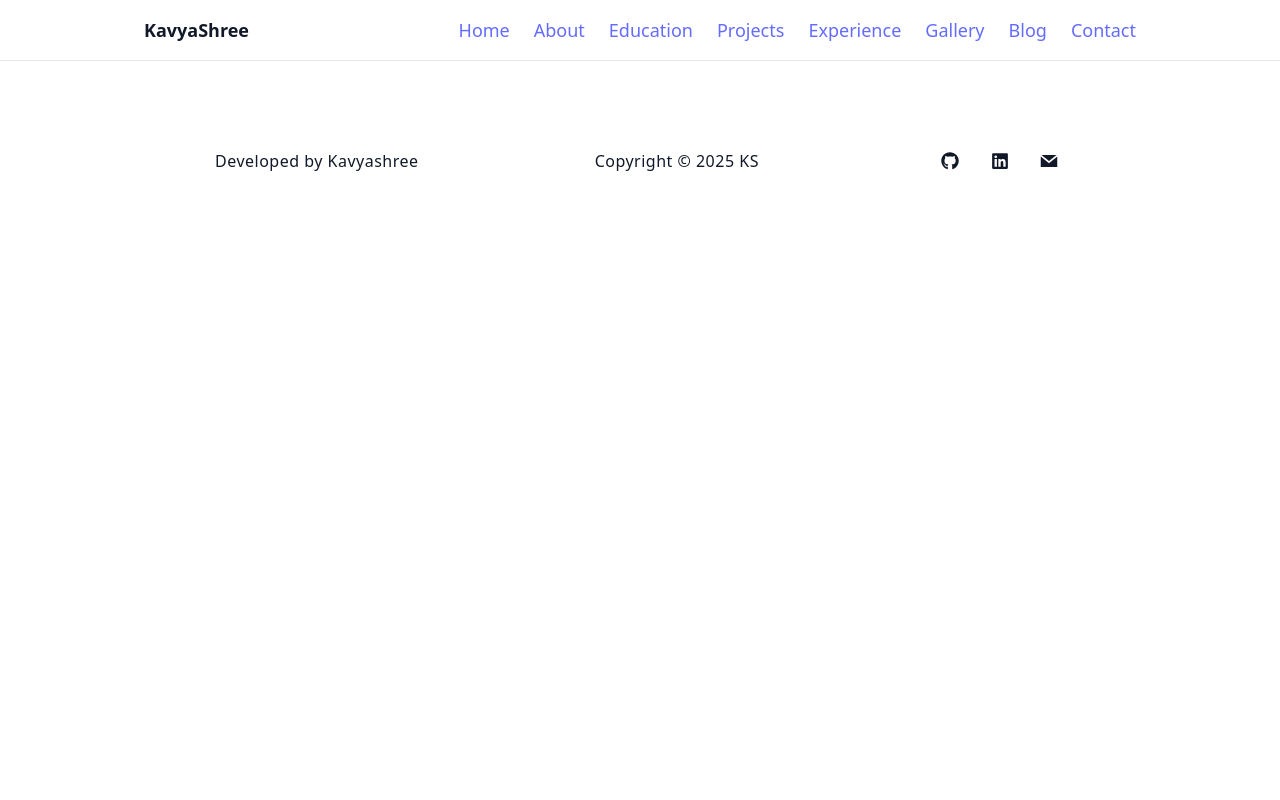
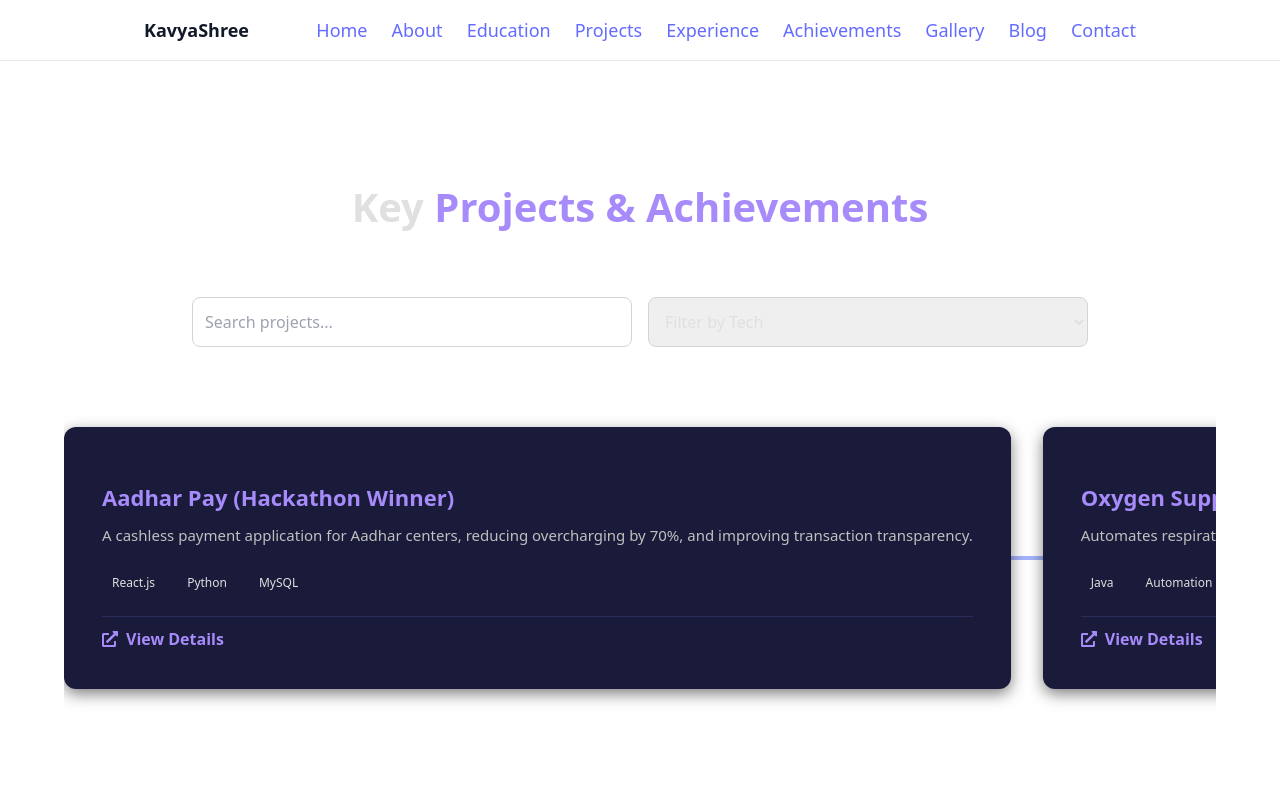
Before and after one commit to kavya64102/Portfolio, a React (Vite) app: page /Portfolio/projects in a window 1280 px wide. Shown: the top 800 px of the page. Built offline with nearby package versions, Linux system fonts and the light colour scheme.

Commit message:
Added filter,search, refreshing issue, added achievements page

```diff
--- a/src/App.tsx
+++ b/src/App.tsx
@@ -15,10 +15,11 @@ import Experience from "./pages/Experience";
 import Blog from "./pages/Blog";
 import BlogDetails from "./pages/BlogDetails";
 import Gallery from "./pages/Gallery";
+import Achievements from "./pages/Achievements";
 
 const App: React.FC = () => {
   return (
-    <Router>
+    <Router basename="/Portfolio/">
       <div className="min-h-screen bg-white dark:bg-gray-900 text-gray-900 dark:text-gray-100">
         <Nav />
         <main className="mt-4">
@@ -29,6 +30,7 @@ const App: React.FC = () => {
             <Route path="/education" element={<Education />} />
             <Route path="/contact" element={<Contact />} />
             <Route path="/experience" element={<Experience />} />
+            <Route path="/achievements" element={<Achievements />} />
             <Route path="/blog" element={<Blog />} />
             <Route path="/blog/:id" element={<BlogDetails />} />
             <Route path="/gallery" element={<Gallery />} />
--- a/src/components/Nav.tsx
+++ b/src/components/Nav.tsx
@@ -5,12 +5,13 @@ const Nav: React.FC = () => (
   <nav className="w-full backdrop-blur-md bg-white/70 dark:bg-gray-900/60 border-b border-gray-200 dark:border-gray-800">
     <div className="max-w-5xl mx-auto flex items-center justify-between p-4">
       <div className="text-lg font-semibold">KavyaShree</div>
-      <div className="space-x-6 s text-lg hidden md:inline-flex" >
+      <div className="space-x-6 s text-lg hidden md:inline-flex " >
         <Link to="/">Home</Link>
         <Link to="/about">About</Link>
         <Link to="/education">Education</Link>
         <Link to="/projects">Projects</Link>
         <Link to="/experience">Experience</Link>
+        <Link to="/achievements">Achievements</Link>
         <Link to="/gallery">Gallery</Link>
         <Link to="/blog">Blog</Link>
         <Link to="/contact">Contact</Link>
--- a/src/components/TechFeed.tsx
+++ b/src/components/TechFeed.tsx
@@ -37,7 +37,7 @@ const TechFeed: React.FC = () => {
 
   return (
     <section style={styles.section}>
-      <h2 style={styles.heading}>Latest Tech Articles</h2>
+      <h2 style={styles.heading}>Latest <span className="highlight">Tech Articles</span></h2>
 
       <div style={styles.grid}>
         {articles.map((article) => (
@@ -75,6 +75,7 @@ const styles = {
     fontSize: "28px",
     fontWeight: 600,
     marginBottom: "20px",
+
   },
   grid: {
     display: "grid",
@@ -98,6 +99,7 @@ const styles = {
     fontSize: "20px",
     marginTop: "10px",
     fontWeight: 600,
+    color: "#a78bfa",
   },
   description: {
     fontSize: "14px",
--- /dev/null
+++ b/src/data/projectsData.ts
@@ -0,0 +1,35 @@
+export const projectsData = [
+  {
+    id: 1,
+    year: "2022",
+    name: "Aadhar Pay (Hackathon Winner)",
+    description:
+      "A cashless payment application for Aadhar centers, reducing overcharging by 70%, and improving transaction transparency.",
+    tech: ["React.js", "Python", "MySQL"],
+    achievements: [
+      "Reduced overcharging by 70%, improved transaction transparency for over 100 users.",
+      "Secured funding approval from the Ministry of Education's Innovation Cell.",
+    ],
+  },
+  {
+    id: 2,
+    year: "2021",
+    name: "Oxygen Supply Monitoring System",
+    description:
+      "Automates respiratory oxygen supply to patients, reducing oxygen wastage and improving efficiency.",
+    tech: ["Java", "Automation Logic", "IoT/Sensors"],
+    achievements: [
+      "Reduced oxygen wastage by 50%.",
+      "Awarded best idea among 100 teams.",
+    ],
+  },
+  {
+    id: 3,
+    year: "2020",
+    name: "Lung Cancer Detection Model",
+    description:
+      "ML model for early cancer detection using medical imaging.",
+    tech: ["Machine Learning", "Medical Imaging", "Python"],
+    achievements: ["Achieved 90% detection accuracy."],
+  },
+];
--- a/src/index.css
+++ b/src/index.css
@@ -989,6 +989,7 @@ footer h4{
   font-size: 1.4rem;
   font-weight: 600;
   margin-bottom: 0.4rem;
+  color:#a78bfa;
 }
 
 /* Blog excerpt */
--- /dev/null
+++ b/src/pages/Achievements.tsx
@@ -0,0 +1,91 @@
+import React from "react";
+import { FaTrophy, FaBriefcase, FaCertificate } from "react-icons/fa";
+
+interface AchievementItem {
+  id: number;
+  title: string;
+  description: string;
+  date: string;
+  type: "hackathon" | "job" | "award";
+}
+
+const achievementsData: AchievementItem[] = [
+  {
+    id: 1,
+    title: "Smart India Hackathon Winner",
+    description:
+      "Led a 7-person team to develop a project that won the national-level Smart India Hackathon 2022.",
+    date: "April 2022",
+    type: "hackathon",
+  },
+  {
+    id: 2,
+    title: "Arrow Electronics - Software Developer",
+    description:
+      "Contributed to the development of an in-house job scheduling system using Java, Spring Boot, and Angular.",
+    date: "Nov 2023 - Nov 2024",
+    type: "job",
+  },
+  {
+    id: 3,
+    title: "Oxygen Supply Monitoring System",
+    description:
+      "Designed a system to automate oxygen supply for patients, reducing wastage by 50%.",
+    date: "Dec 2021",
+    type: "award",
+  },
+  {
+    id: 4,
+    title: "TNS Coding Competition Runner-up",
+    description:
+      "Secured runner-up position in a coding competition conducted in collaboration with Capgemini.",
+    date: "2023",
+    type: "award",
+  },
+];
+
+const getIcon = (type: AchievementItem["type"]) => {
+  switch (type) {
+    case "hackathon":
+      return <FaTrophy className="text-yellow-500 w-6 h-6" />;
+    case "job":
+      return <FaBriefcase className="text-indigo-500 w-6 h-6" />;
+    case "award":
+      return <FaCertificate className="text-green-500 w-6 h-6" />;
+    default:
+      return null;
+  }
+};
+
+const Achievements: React.FC = () => {
+  return (
+    <section id="achievements" className="max-w-6xl mx-auto px-4 py-12">
+      <h2 className="section-heading">
+        My <span className="highlight">Achievements</span>
+      </h2>
+
+      <div className="grid sm:grid-cols-2 lg:grid-cols-3 gap-8">
+        {achievementsData.map((ach) => (
+          <div
+            key={ach.id}
+            className="relative bg-[#1a1a3a] shadow-lg rounded-xl p-6 hover:shadow-2xl transition-transform transform hover:-translate-y-2"
+          >
+            {/* Icon */}
+            <div className="absolute -top-4 left-1/2 transform -translate-x-1/2 bg-white rounded-full p-2 shadow-md">
+              {getIcon(ach.type)}
+            </div>
+
+            {/* Content */}
+            <div className="mt-6 text-center">
+              <h3 className="font-semibold text-lg text-[#a78bfa]">{ach.title}</h3>
+              <p className="text-white mt-2">{ach.description}</p>
+              <span className="text-sm text-white mt-2 block">{ach.date}</span>
+            </div>
+          </div>
+        ))}
+      </div>
+    </section>
+  );
+};
+
+export default Achievements;
--- a/src/pages/Blog.tsx
+++ b/src/pages/Blog.tsx
@@ -10,7 +10,7 @@ import TechFeed from "../components/TechFeed";
 const Blog: React.FC = () => {
   return (
     <div className="container blog-container">
-      <h1 className="page-title">My Blogs</h1>
+      <h1 className="page-title">My <span className="highlight">Blogs</span></h1>
 
       <div className="blog-list">
         {blogs.map((blog) => (
--- a/src/pages/BlogDetails.tsx
+++ b/src/pages/BlogDetails.tsx
@@ -32,7 +32,7 @@ const BlogDetails: React.FC = () => {
       <div className="divider"></div>
 
       <div className="techfeed-section">
-        <h2>Tech Articles Feed</h2>
+
         <TechFeed />
       </div>
     </div>
--- a/src/pages/Gallery.tsx
+++ b/src/pages/Gallery.tsx
@@ -23,8 +23,8 @@ const Gallery: React.FC = () => {
 
   return (
     <section className="max-w-6xl mx-auto px-4 sm:px-6 lg:px-8 py-12">
-      <h2 className="text-2xl sm:text-3xl font-semibold text-center md:text-left">
-        Gallery
+     <h2 className="section-heading">
+       My <span className="highlight"> Gallery</span>
       </h2>
       <input
         type="text"
--- a/src/pages/Projects.tsx
+++ b/src/pages/Projects.tsx
@@ -1,81 +1,185 @@
 
-import { FaExternalLinkAlt } from 'react-icons/fa';
+// import { FaExternalLinkAlt } from 'react-icons/fa';
 
 
 
+// export default function Projects() {
+//   const projectData = [
+//     {
+//       id: 1,
+//       name: 'Aadhar Pay (Hackathon Winner)',
+//       description: 'A cashless payment application for Aadhar centers, reducing overcharging by 70%, and improving transaction transparency.',
+//       tech: ['React.js', 'Python', 'MySQL'],
+//       achievements: [
+//         'Reduced overcharging by 70%, improved transaction transparency for over 100 users.',
+//         'Secured funding approval from The Ministry of Education\'s Innovation Cell, selected from over 100 projects.'
+//       ],
+//     },
+//     {
+//       id: 2,
+//       name: 'Oxygen Supply Monitoring System',
+//       description: 'A system to automate respiratory oxygen supply to patients, reducing oxygen wastage and enhancing care.',
+//       tech: ['Java', 'Automation Logic', 'IoT/Sensors'],
+//       achievements: [
+//         'Reduced oxygen wastage by 50% through automated supply control.',
+//         'Awarded an incentive for submitting the best idea among 100 teams.'
+//       ],
+
+//     },
+//     {
+//       id: 3,
+//       name: 'Lung Cancer Detection Model',
+//       description: 'Early-stage cancer detection model integrating machine learning with medical imaging for reliable diagnostics.',
+//       tech: ['Machine Learning', 'Medical Imaging', 'Python'],
+//       achievements: [
+//         'Achieved 90% accuracy in identifying malignancies.',
+//         'Resulted in a more reliable diagnostic tool for early-stage detection.'
+//       ],
+
+//     },
+//   ];
+
+//   return (
+//     <section id="projects" className="projects-section">
+//       <h2 className="section-heading">
+//         Key <span className="highlight">Projects & Achievements</span>
+//       </h2>
+
+//       <div className="projects-grid-container">
+//         {projectData.map((project) => (
+//           <div
+//             key={project.id}
+//             className="project-card" // Removed conditional class
+//           >
+
+
+//             {/* Content Area */}
+//             <div className="project-content">
+//               <h3 className="project-name">{project.name}</h3>
+//               <p className="project-description">{project.description}</p>
+
+//               {/* Tech Stack */}
+//               <div className="tech-stack">
+//                 {project.tech.map((tech, index) => (
+//                   <span key={index} className="tech-tag">{tech}</span>
+//                 ))}
+//               </div>
+
+
+
+//               {/* Links (Placeholder) */}
+//               <div className="project-links">
+//                 <a href="#!" target="_blank" rel="noopener noreferrer" className="project-link github-link" title="Project Details">
+//                     <FaExternalLinkAlt /> View Details
+//                   </a>
+//               </div>
+//             </div>
+//           </div>
+//         ))}
+//       </div>
+//     </section>
+//   );
+// }
+
+
+
+
+
+import { useState, useEffect, useRef } from "react";
+import { FaExternalLinkAlt } from "react-icons/fa";
+import { projectsData } from "../data/projectsData";
+import gsap from "gsap";
+
 export default function Projects() {
-  const projectData = [
-    {
-      id: 1,
-      name: 'Aadhar Pay (Hackathon Winner)',
-      description: 'A cashless payment application for Aadhar centers, reducing overcharging by 70%, and improving transaction transparency.',
-      tech: ['React.js', 'Python', 'MySQL'],
-      achievements: [
-        'Reduced overcharging by 70%, improved transaction transparency for over 100 users.',
-        'Secured funding approval from The Ministry of Education\'s Innovation Cell, selected from over 100 projects.'
-      ],
-    },
-    {
-      id: 2,
-      name: 'Oxygen Supply Monitoring System',
-      description: 'A system to automate respiratory oxygen supply to patients, reducing oxygen wastage and enhancing care.',
-      tech: ['Java', 'Automation Logic', 'IoT/Sensors'],
-      achievements: [
-        'Reduced oxygen wastage by 50% through automated supply control.',
-        'Awarded an incentive for submitting the best idea among 100 teams.'
-      ],
+  const [search, setSearch] = useState("");
+  const [selectedTech, setSelectedTech] = useState("");
 
-    },
-    {
-      id: 3,
-      name: 'Lung Cancer Detection Model',
-      description: 'Early-stage cancer detection model integrating machine learning with medical imaging for reliable diagnostics.',
-      tech: ['Machine Learning', 'Medical Imaging', 'Python'],
-      achievements: [
-        'Achieved 90% accuracy in identifying malignancies.',
-        'Resulted in a more reliable diagnostic tool for early-stage detection.'
-      ],
+  const cardsRef = useRef<HTMLDivElement[]>([]);
 
-    },
-  ];
+  const allTech = [...new Set(projectsData.flatMap((p) => p.tech))];
+
+  // Filter projects
+  const filteredProjects = projectsData.filter((project) => {
+    const matchesSearch =
+      project.name.toLowerCase().includes(search.toLowerCase()) ||
+      project.description.toLowerCase().includes(search.toLowerCase());
+    const matchesTech = selectedTech ? project.tech.includes(selectedTech) : true;
+    return matchesSearch && matchesTech;
+  });
+
+  // Initial and filtered animations
+  useEffect(() => {
+    const cards = cardsRef.current.filter(Boolean);
+    gsap.fromTo(
+      cards,
+      { opacity: 0, y: 20 },
+      { opacity: 1, y: 0, stagger: 0.1, duration: 0.6, ease: "power2.out" }
+    );
+  }, [search, selectedTech]);
 
   return (
     <section id="projects" className="projects-section">
-      <h2 className="section-heading">
+      <h2 className="section-heading text-center">
         Key <span className="highlight">Projects & Achievements</span>
       </h2>
 
-      <div className="projects-grid-container">
-        {projectData.map((project) => (
-          <div
-            key={project.id}
-            className="project-card" // Removed conditional class
-          >
+      {/* Search + Filter */}
+      <div className="max-w-4xl mx-auto mt-6 grid gap-4 sm:grid-cols-2">
+        <input
+          placeholder="Search projects..."
+          value={search}
+          onChange={(e) => setSearch(e.target.value)}
+          className="p-3 border border-gray-300 rounded-lg focus:ring-2 focus:ring-indigo-500"
+        />
+        <select
+          value={selectedTech}
+          onChange={(e) => setSelectedTech(e.target.value)}
+          className="p-3 border border-gray-300 rounded-lg focus:ring-2 focus:ring-indigo-500"
+        >
+          <option value="">Filter by Tech</option>
+          {allTech.map((tech, idx) => (
+            <option key={idx} value={tech}>
+              {tech}
+            </option>
+          ))}
+        </select>
+      </div>
 
+      {/* Horizontal Timeline Line */}
+      <div className="relative max-w-6xl mx-auto mt-12">
+        <div className="absolute top-1/2 left-0 right-0 h-1 bg-indigo-300 transform -translate-y-1/2"></div>
 
-            {/* Content Area */}
-            <div className="project-content">
-              <h3 className="project-name">{project.name}</h3>
-              <p className="project-description">{project.description}</p>
+        <div className="flex gap-8 overflow-x-auto py-8">
+          {filteredProjects.map((project, index) => (
+            <div
+              key={project.id}
+              ref={(el) => {
+                if (el) cardsRef.current[index] = el;
+              }}
+              className="relative project-card bg-white p-4 rounded-lg shadow-md min-w-[250px] hover:scale-105 transition-transform duration-300 flex-shrink-0"
+            >
+              {/* Circle to show timeline milestone */}
+              <div className="absolute -top-4 left-1/2 transform -translate-x-1/2 w-4 h-4 bg-indigo-500 rounded-full border-2 border-white"></div>
 
-              {/* Tech Stack */}
-              <div className="tech-stack">
-                {project.tech.map((tech, index) => (
-                  <span key={index} className="tech-tag">{tech}</span>
-                ))}
-              </div>
-
-
-
-              {/* Links (Placeholder) */}
-              <div className="project-links">
-                <a href="#!" target="_blank" rel="noopener noreferrer" className="project-link github-link" title="Project Details">
+              <div className="project-content mt-4">
+                <h3 className="project-name font-semibold">{project.name}</h3>
+                <p className="project-description text-gray-600">{project.description}</p>
+                <div className="tech-stack mt-2">
+                  {project.tech.map((tech, idx) => (
+                    <span key={idx} className="tech-tag mr-1">
+                      {tech}
+                    </span>
+                  ))}
+                </div>
+                <div className="project-links mt-2">
+                  <a href="https://github.com/kavya64102?tab=repositories" className="project-link text-indigo-600 inline-flex items-center gap-2">
                     <FaExternalLinkAlt /> View Details
                   </a>
+                </div>
               </div>
             </div>
-          </div>
-        ))}
+          ))}
+        </div>
       </div>
     </section>
   );
```
